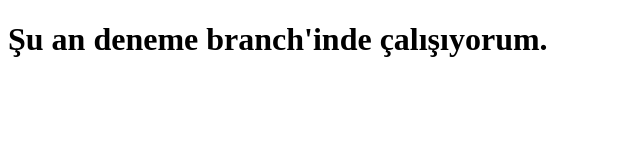
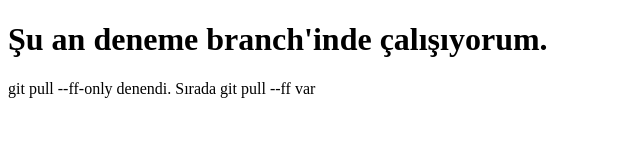
Before and after one commit to Dogukan-Ars/pullRequest-trial, a plain HTML site: page index.html in a window 1280 px wide. Shown: the whole page, without its empty margins (0-640 px from the left). Drawn offline with Linux system fonts and the light colour scheme.

Commit message:
tried pull --ff-only command

```diff
--- a/index.html
+++ b/index.html
@@ -8,5 +8,6 @@
 </head>
 <body>
     <h1>Şu an deneme branch'inde çalışıyorum.</h1>
+    <p>git pull --ff-only denendi. Sırada git pull --ff var</p>
 </body>
 </html>
```
